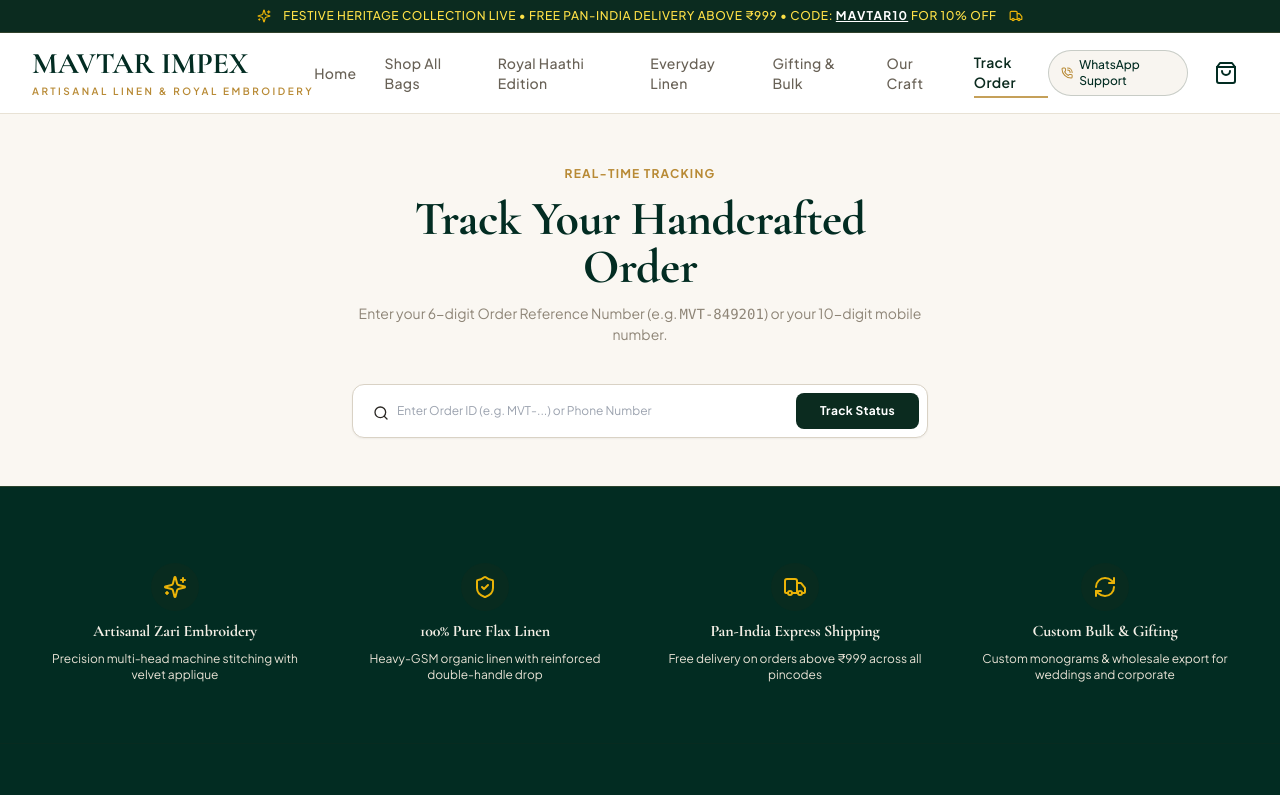
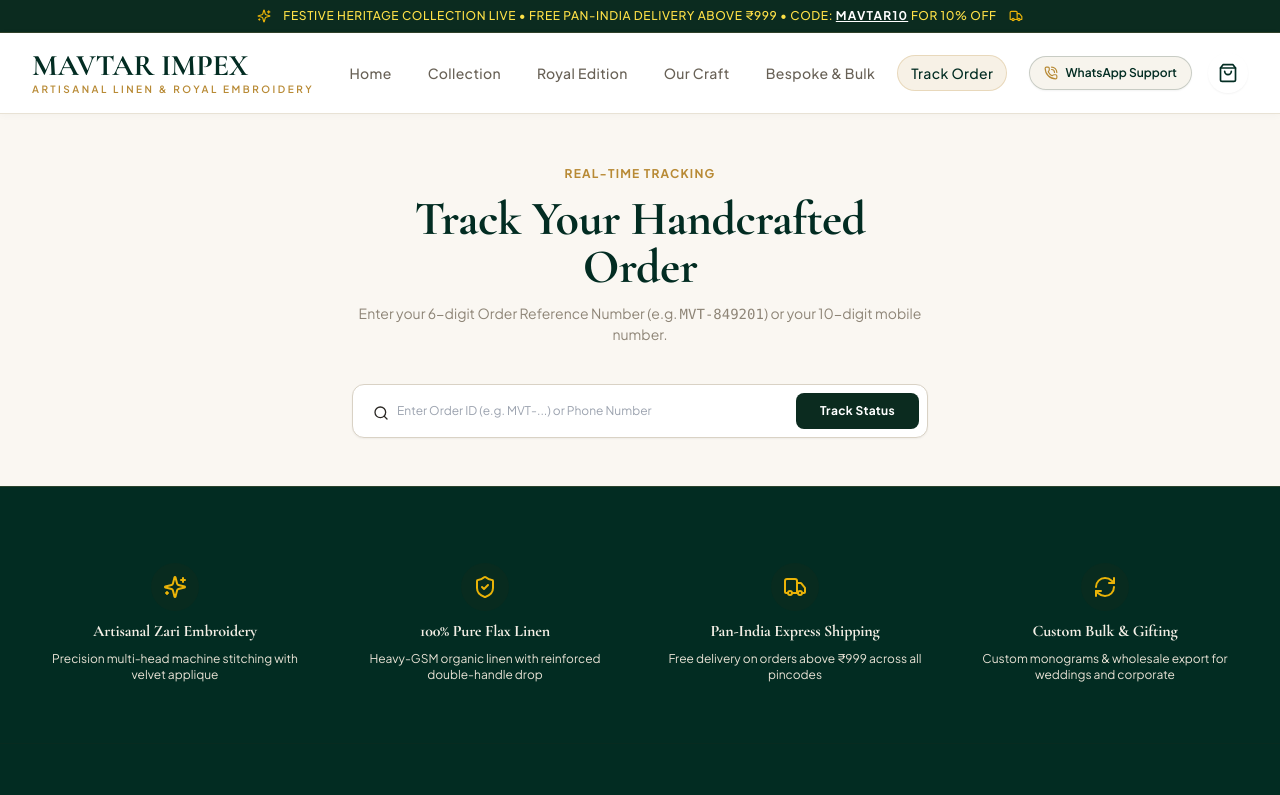
Before and after one commit to InfofriyendsTechnology/Mavtar-Impex, a React (Vite) app in the folder frontend/: page /track in a window 1280 px wide. Shown: the top 795 px of the page. Built offline with nearby package versions, Linux system fonts and the light colour scheme; a web font is replaced by a local one.

Commit message:
feat: install framer-motion, fix navbar layout wrapping, and add spring micro-interactions

```diff
--- a/frontend/package.json
+++ b/frontend/package.json
@@ -14,6 +14,7 @@
     "axios": "^1.7.9",
     "canvas-confetti": "^1.9.4",
     "clsx": "^2.1.1",
+    "framer-motion": "^14.6.0",
     "lucide-react": "^0.475.0",
     "react": "^18.3.1",
     "react-dom": "^18.3.1",
--- a/frontend/src/components/Navbar.jsx
+++ b/frontend/src/components/Navbar.jsx
@@ -1,6 +1,7 @@
 import React, { useState } from "react";
 import { Link, useLocation } from "react-router-dom";
 import { ShoppingBag, Menu, X, PhoneCall } from "lucide-react";
+import { motion, AnimatePresence } from "framer-motion";
 import { useCart } from "../context/CartContext";
 
 const Navbar = () => {
@@ -10,11 +11,10 @@
 
   const navLinks = [
     { name: "Home", path: "/" },
-    { name: "Shop All Bags", path: "/shop" },
-    { name: "Royal Haathi Edition", path: "/shop?category=royal-heritage" },
-    { name: "Everyday Linen", path: "/shop?category=everyday-minimal" },
-    { name: "Gifting & Bulk", path: "/bulk-inquiry" },
+    { name: "Collection", path: "/shop" },
+    { name: "Royal Edition", path: "/shop?category=royal-heritage" },
     { name: "Our Craft", path: "/craftsmanship" },
+    { name: "Bespoke & Bulk", path: "/bulk-inquiry" },
     { name: "Track Order", path: "/track" },
   ];
 
@@ -24,15 +24,15 @@
   };
 
   return (
-    <header className="sticky top-0 z-40 bg-white/95 backdrop-blur-md border-b border-linen-200 transition-all">
+    <header className="sticky top-0 z-40 bg-white/95 backdrop-blur-md border-b border-linen-200 transition-all shadow-[0_1px_8px_rgba(0,0,0,0.03)]">
       <div className="max-w-7xl mx-auto px-4 sm:px-6 lg:px-8">
-        <div className="flex items-center justify-between h-20">
+        <div className="flex items-center justify-between h-20 gap-4">
 
           {/* Mobile Menu Button */}
-          <div className="flex items-center lg:hidden">
+          <div className="flex items-center xl:hidden">
             <button
               onClick={() => setMobileMenuOpen(!mobileMenuOpen)}
-              className="p-2 rounded-md text-linen-800 hover:text-emerald-900 focus:outline-none"
+              className="p-2 rounded-lg text-linen-800 hover:text-emerald-950 hover:bg-linen-100 transition-colors focus:outline-none"
               aria-label="Toggle menu"
             >
               {mobileMenuOpen ? <X className="w-6 h-6" /> : <Menu className="w-6 h-6" />}
@@ -40,99 +40,129 @@
           </div>
 
           {/* Brand Logo */}
-          <div className="flex-1 lg:flex-none text-center lg:text-left">
-            <Link to="/" className="inline-block group">
-              <div className="flex items-center gap-2 justify-center lg:justify-start">
-                <span className="text-2xl sm:text-3xl font-serif font-bold tracking-tight text-emerald-950 group-hover:text-emerald-800 transition-colors">
-                  MAVTAR IMPEX
-                </span>
-              </div>
-              <div className="text-[10px] tracking-[0.25em] uppercase text-gold-600 font-semibold mt-0.5">
+          <div className="flex-shrink-0">
+            <Link to="/" className="inline-block group text-left">
+              <span className="text-2xl sm:text-3xl font-serif font-bold tracking-tight text-emerald-950 group-hover:text-emerald-800 transition-colors whitespace-nowrap block">
+                MAVTAR IMPEX
+              </span>
+              <span className="text-[9px] sm:text-[10px] tracking-[0.25em] uppercase text-gold-600 font-semibold block -mt-0.5 whitespace-nowrap">
                 Artisanal Linen & Royal Embroidery
-              </div>
+              </span>
             </Link>
           </div>
 
-          {/* Desktop Navigation */}
-          <nav className="hidden lg:flex items-center space-x-7">
-            {navLinks.map((link) => (
-              <Link
-                key={link.path}
-                to={link.path}
-                className={`text-sm font-medium tracking-wide transition-colors py-1 relative ${
-                  isActive(link.path)
-                    ? "text-emerald-900 font-semibold border-b-2 border-gold-500"
-                    : "text-linen-700 hover:text-emerald-900"
-                }`}
-              >
-                {link.name}
-              </Link>
-            ))}
+          {/* Desktop Navigation with Framer Motion Active Indicator */}
+          <nav className="hidden xl:flex items-center gap-1 lg:gap-2">
+            {navLinks.map((link) => {
+              const active = isActive(link.path);
+              return (
+                <Link
+                  key={link.path}
+                  to={link.path}
+                  className={`relative px-3.5 py-2 text-sm font-medium tracking-wide whitespace-nowrap transition-colors rounded-full ${
+                    active
+                      ? "text-emerald-950 font-bold"
+                      : "text-linen-700 hover:text-emerald-950 hover:bg-linen-100/60"
+                  }`}
+                >
+                  <span className="relative z-10">{link.name}</span>
+                  {active && (
+                    <motion.div
+                      layoutId="active-nav-pill"
+                      className="absolute inset-0 bg-gold-500/15 border border-gold-500/30 rounded-full"
+                      transition={{ type: "spring", stiffness: 400, damping: 30 }}
+                    />
+                  )}
+                </Link>
+              );
+            })}
           </nav>
 
           {/* Right Action Icons */}
-          <div className="flex items-center space-x-4">
+          <div className="flex items-center gap-3 sm:gap-4 flex-shrink-0">
 
-            {/* Direct WhatsApp Concierge Button for Customers */}
-            <a
+            {/* Direct WhatsApp Concierge Button */}
+            <motion.a
+              whileHover={{ scale: 1.03 }}
+              whileTap={{ scale: 0.97 }}
               href="https://wa.me/919512753471?text=Hello%20Mavtar%20Impex,%20I%20have%20an%20inquiry%20regarding%20your%20luxury%20embroidered%20linen%20bags."
               target="_blank"
               rel="noreferrer"
-              className="hidden sm:flex items-center gap-1.5 text-xs text-emerald-950 hover:text-emerald-800 px-3 py-1.5 rounded-full border border-emerald-900/20 hover:border-gold-500 bg-linen-100/60 transition-all font-medium"
+              className="hidden sm:inline-flex items-center gap-2 text-xs text-emerald-950 hover:text-emerald-900 px-3.5 py-2 rounded-full border border-emerald-900/20 hover:border-gold-500 bg-linen-100/70 hover:bg-white transition-all font-semibold whitespace-nowrap shadow-sm"
               title="WhatsApp Concierge"
             >
-              <PhoneCall className="w-3.5 h-3.5 text-gold-600" />
+              <PhoneCall className="w-3.5 h-3.5 text-gold-600 flex-shrink-0" />
               <span>WhatsApp Support</span>
-            </a>
+            </motion.a>
 
             {/* Shopping Cart Trigger */}
-            <button
+            <motion.button
+              whileHover={{ scale: 1.05 }}
+              whileTap={{ scale: 0.95 }}
               onClick={() => setIsCartOpen(true)}
-              className="relative p-2.5 text-emerald-950 hover:text-emerald-800 transition-colors rounded-full hover:bg-linen-100 flex items-center justify-center"
+              className="relative p-2.5 text-emerald-950 hover:text-emerald-800 transition-colors rounded-full hover:bg-linen-100 flex items-center justify-center border border-linen-200 shadow-sm"
               aria-label="View Cart"
             >
-              <ShoppingBag className="w-6 h-6" />
+              <ShoppingBag className="w-5 h-5 text-emerald-950" />
               {totalItemsCount > 0 && (
-                <span className="absolute -top-0.5 -right-0.5 bg-emerald-800 text-gold-200 text-xs font-bold w-5 h-5 rounded-full flex items-center justify-center border-2 border-white shadow-sm">
+                <motion.span
+                  initial={{ scale: 0 }}
+                  animate={{ scale: 1 }}
+                  className="absolute -top-1 -right-1 bg-emerald-900 text-gold-200 text-[11px] font-bold w-5 h-5 rounded-full flex items-center justify-center border-2 border-white shadow-md"
+                >
                   {totalItemsCount}
-                </span>
+                </motion.span>
               )}
-            </button>
+            </motion.button>
           </div>
         </div>
       </div>
 
-      {/* Mobile Drawer Menu */}
-      {mobileMenuOpen && (
-        <div className="lg:hidden border-t border-linen-200 bg-linen-50 px-4 pt-3 pb-6 space-y-2 animate-fadeIn">
-          {navLinks.map((link) => (
-            <Link
-              key={link.path}
-              to={link.path}
-              onClick={() => setMobileMenuOpen(false)}
-              className={`block px-3 py-2.5 rounded-md text-base font-medium ${
-                isActive(link.path)
-                  ? "bg-emerald-900 text-gold-300 font-semibold"
-                  : "text-linen-800 hover:bg-linen-200"
-              }`}
-            >
-              {link.name}
-            </Link>
-          ))}
-          <div className="pt-4 border-t border-linen-200">
-            <a
-              href="https://wa.me/919512753471?text=Hello%20Mavtar%20Impex,%20I%20have%20an%20inquiry%20regarding%20your%20luxury%20embroidered%20linen%20bags."
-              target="_blank"
-              rel="noreferrer"
-              onClick={() => setMobileMenuOpen(false)}
-              className="flex items-center gap-2 px-3 py-2 text-sm text-emerald-950 font-medium hover:bg-linen-200 rounded-md"
-            >
-              <PhoneCall className="w-4 h-4 text-gold-600" />
-              <span>Direct WhatsApp Concierge</span>
-            </a>
-          </div>
-        </div>
-      )}
+      {/* Mobile Drawer Menu with Smooth Framer Motion Accordion */}
+      <AnimatePresence>
+        {mobileMenuOpen && (
+          <motion.div
+            initial={{ opacity: 0, height: 0 }}
+            animate={{ opacity: 1, height: "auto" }}
+            exit={{ opacity: 0, height: 0 }}
+            transition={{ duration: 0.25, ease: "easeInOut" }}
+            className="xl:hidden overflow-hidden border-t border-linen-200 bg-white shadow-lg"
+          >
+            <div className="px-4 pt-3 pb-6 space-y-1.5">
+              {navLinks.map((link) => {
+                const active = isActive(link.path);
+                return (
+                  <Link
+                    key={link.path}
+                    to={link.path}
+                    onClick={() => setMobileMenuOpen(false)}
+                    className={`block px-4 py-3 rounded-lg text-sm font-medium tracking-wide whitespace-nowrap transition-colors ${
+                      active
+                        ? "bg-emerald-950 text-gold-300 font-bold"
+                        : "text-linen-800 hover:bg-linen-100"
+                    }`}
+                  >
+                    {link.name}
+                  </Link>
+                );
+              })}
+
+              <div className="pt-3 mt-2 border-t border-linen-100">
+                <a
+                  href="https://wa.me/919512753471?text=Hello%20Mavtar%20Impex,%20I%20have%20an%20inquiry%20regarding%20your%20luxury%20embroidered%20linen%20bags."
+                  target="_blank"
+                  rel="noreferrer"
+                  onClick={() => setMobileMenuOpen(false)}
+                  className="flex items-center gap-2.5 px-4 py-3 text-sm text-emerald-950 font-bold bg-linen-100 rounded-lg hover:bg-linen-200 transition-colors"
+                >
+                  <PhoneCall className="w-4 h-4 text-gold-600" />
+                  <span>Direct WhatsApp Concierge</span>
+                </a>
+              </div>
+            </div>
+          </motion.div>
+        )}
+      </AnimatePresence>
     </header>
   );
 };
```
Also changed, not shown: frontend/src/components/CartDrawer.jsx (+56 -46 lines), frontend/src/components/ProductCard.jsx (+16 -11 lines), 1 other file (tests, documents, lock files or other folders).
